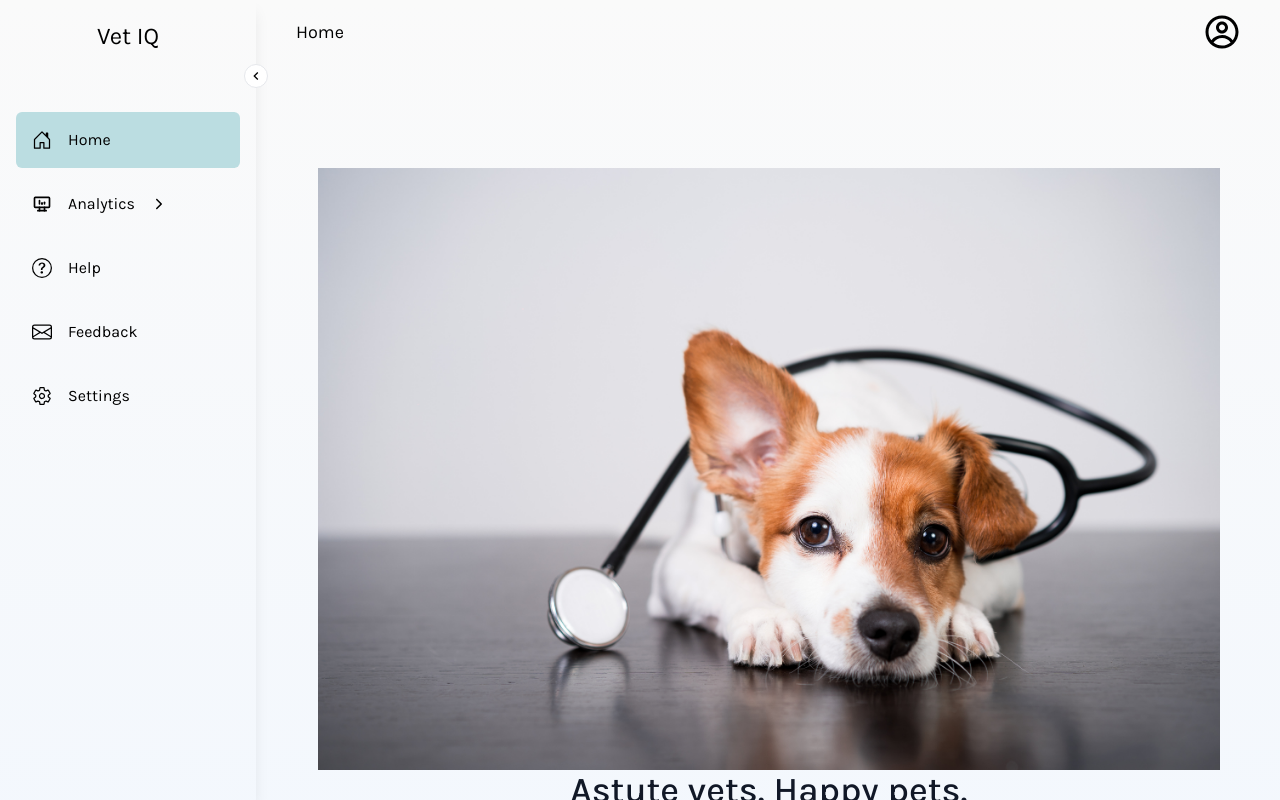
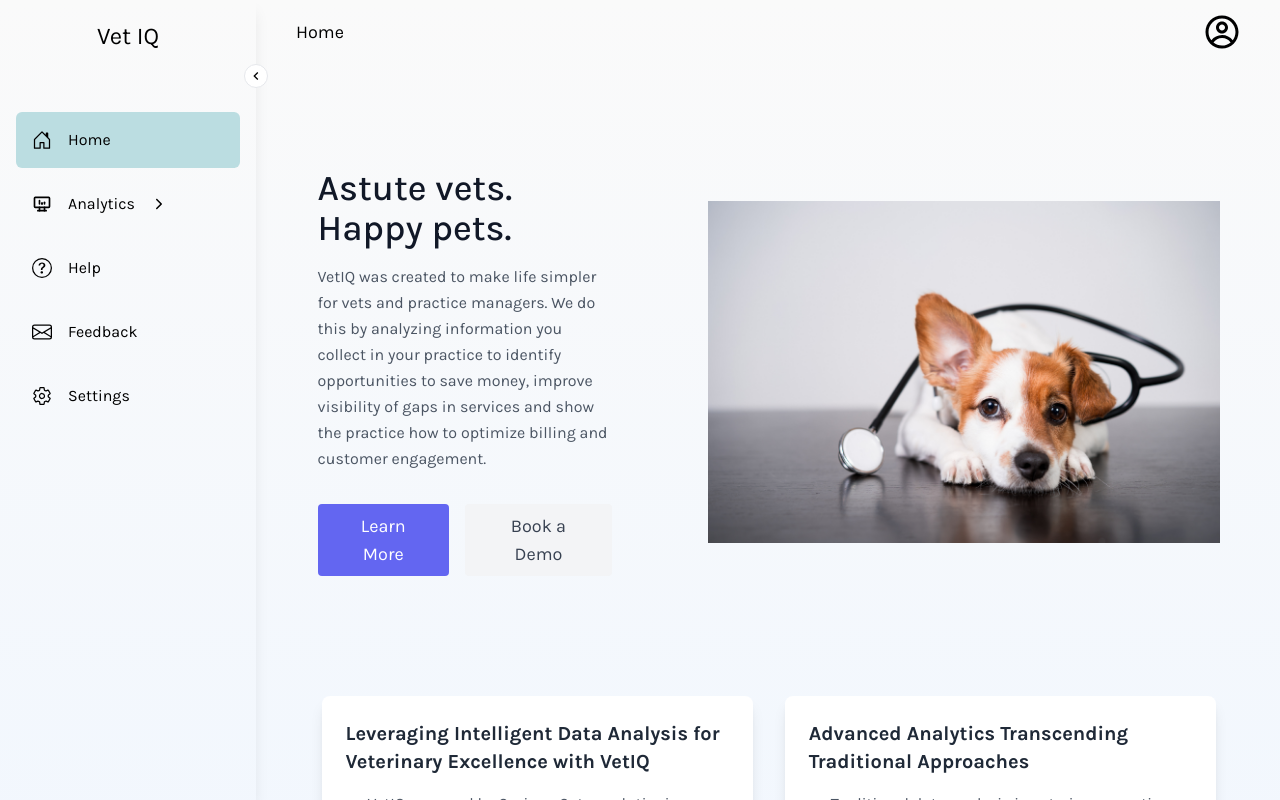
Before and after one commit to shifenghzhang/VetIQ-Web-Application, a Next.js app: page / in a window 1280 px wide. Shown: the top 800 px of the page. Built offline with nearby package versions, Linux system fonts and the light colour scheme.

Commit message:
Update hero-section.tsx

```diff
--- a/src/app/_components/hero-section.tsx
+++ b/src/app/_components/hero-section.tsx
@@ -2,21 +2,40 @@ import React from "react";
 import image from "next/image";
 
 const HeroSection = () => {
-    return (
-      <section className="text-gray-600 body-font">
-      <div className="container mx-auto flex px-5 py-24 items-center justify-center flex-col">
-      <img alt="hero" src="images\iStock-1224227548.jpg"></img>
-        <div className="text-center lg:w-2/3 w-full">
-          <h1 className="title-font sm:text-4xl text-3xl mb-4 font-medium text-gray-900">Astute vets. Happy pets.</h1>
-          <p className="mb-8 leading-relaxed">VetIQ was created to make life simpler for vets and practice managers. We do this by analysing information you collect in your practice to identify opportunities to save money, improve visibility of gaps in services and show the practice how to optimise billing and customer engagement. </p>
+  return (
+    <section className="text-gray-600 body-font">
+      <div className="container mx-auto flex px-5 py-24 md:flex-row flex-col items-center">
+        <div
+          className="lg:flex-grow md:w-1/2 lg:pr-24 md:pr-16 flex flex-col md:items-start md:text-left mb-16 md:mb-0 items-center text-center"
+        >
+          <h1 className="title-font sm:text-4xl text-3xl mb-4 font-medium text-gray-900">
+            Astute vets.
+            <br className="hidden lg:inline-block" />
+            Happy pets.
+          </h1>
+          <p className="mb-8 leading-relaxed">
+            VetIQ was created to make life simpler for vets and practice managers. We do this by analyzing information you collect in your practice to identify opportunities to save money, improve visibility of gaps in services and show the practice how to optimize billing and customer engagement.
+          </p>
           <div className="flex justify-center">
-            <button className="inline-flex text-white bg-indigo-500 border-0 py-2 px-6 focus:outline-none hover:bg-indigo-600 rounded text-lg">Learn More</button>
-            <button className="ml-4 inline-flex text-gray-700 bg-gray-100 border-0 py-2 px-6 focus:outline-none hover:bg-gray-200 rounded text-lg">Book a Demo</button>
+            <button
+              className="inline-flex text-white bg-indigo-500 border-0 py-2 px-6 focus:outline-none hover:bg-indigo-600 rounded text-lg"
+            >
+              Learn More
+            </button>
+            <button
+              className="ml-4 inline-flex text-gray-700 bg-gray-100 border-0 py-2 px-6 focus:outline-none hover:bg-gray-200 rounded text-lg"
+            >
+              Book a Demo
+            </button>
           </div>
+        </div>
+        <div className="lg:max-w-lg lg:w-full md:w-1/2 w-5/6">
+          <img alt="hero" src="images\iStock-1224227548.jpg" />
         </div>
       </div>
     </section>
-    )
-}
+  );
+};
 
-export default HeroSection
+
+export default HeroSection;
```
